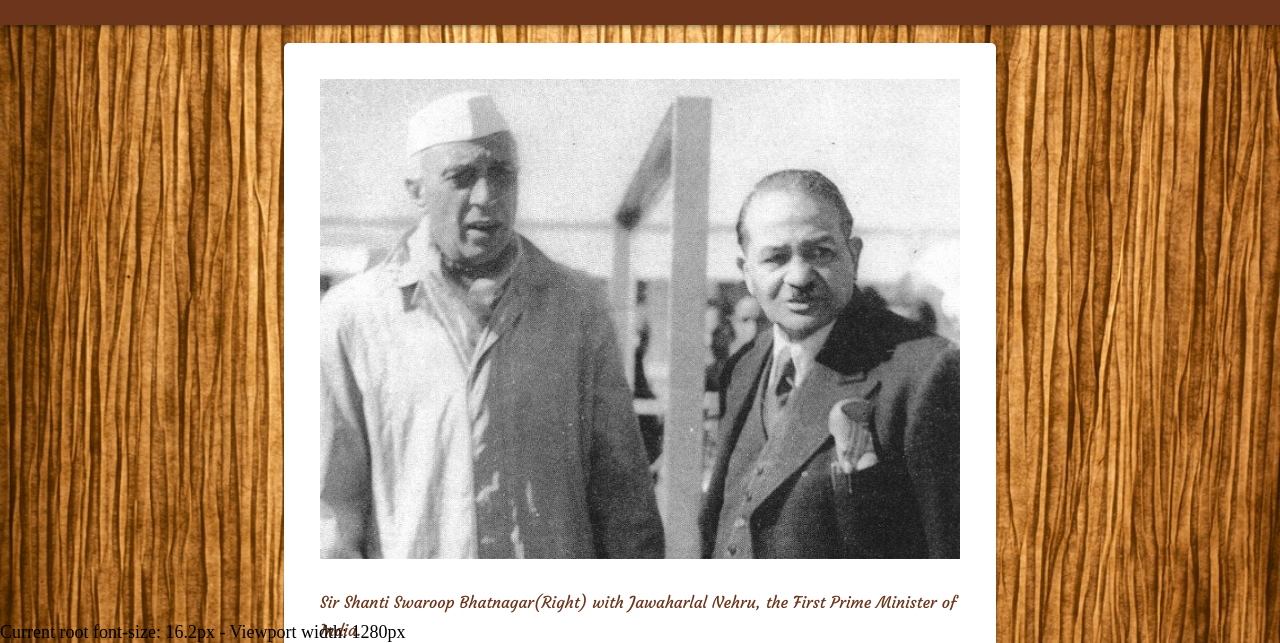
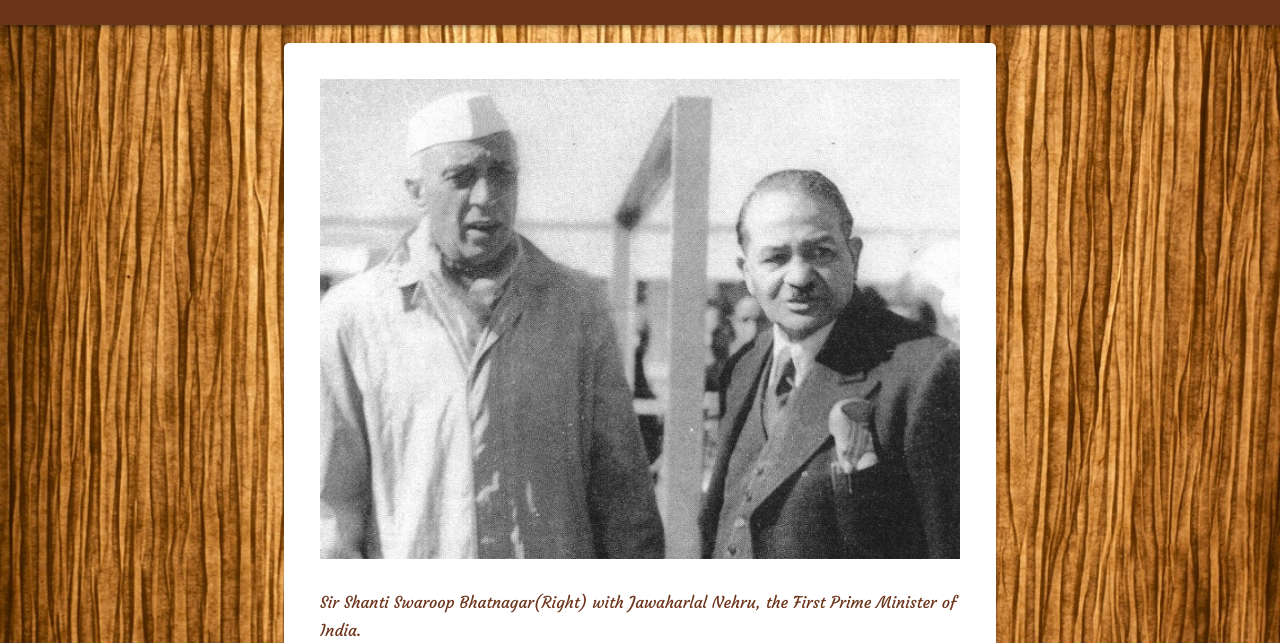
Before and after one commit to Ujjwal1604/tribute-page, a plain HTML site: page Index.html in a window 1280 px wide. Shown: the part 157-800 px from the top of the page. Drawn offline with Linux system fonts and the light colour scheme; a web font is replaced by a local one.

Commit message:
"Removed Testing Script"

```diff
--- a/Index.html
+++ b/Index.html
@@ -108,27 +108,7 @@
       </aside>
     </div>
   </div>
-  <P id="report"></P>
-  <script>
-    var report = document.getElementById("report");
 
-function getFontSize() {
-  el=document.getElementById("img-caption");
-    var body = window.getComputedStyle(el, null);
-    if (body) {
-        var fontSize = body.getPropertyValue("font-size");
-        if (fontSize) {
-            fontSize = fontSize.replace("px", "");
-            fontSize = Math.round(fontSize * 10) / 10;
-            report.textContent = "Current root font-size: " + fontSize + "px - Viewport width: " + document.documentElement.clientWidth + "px";
-        }
-    }
-}
-if (report) {
-    getFontSize();
-    window.addEventListener("resize", getFontSize, false);
-}
-  </script>
 </body>
 
 </html>
```
